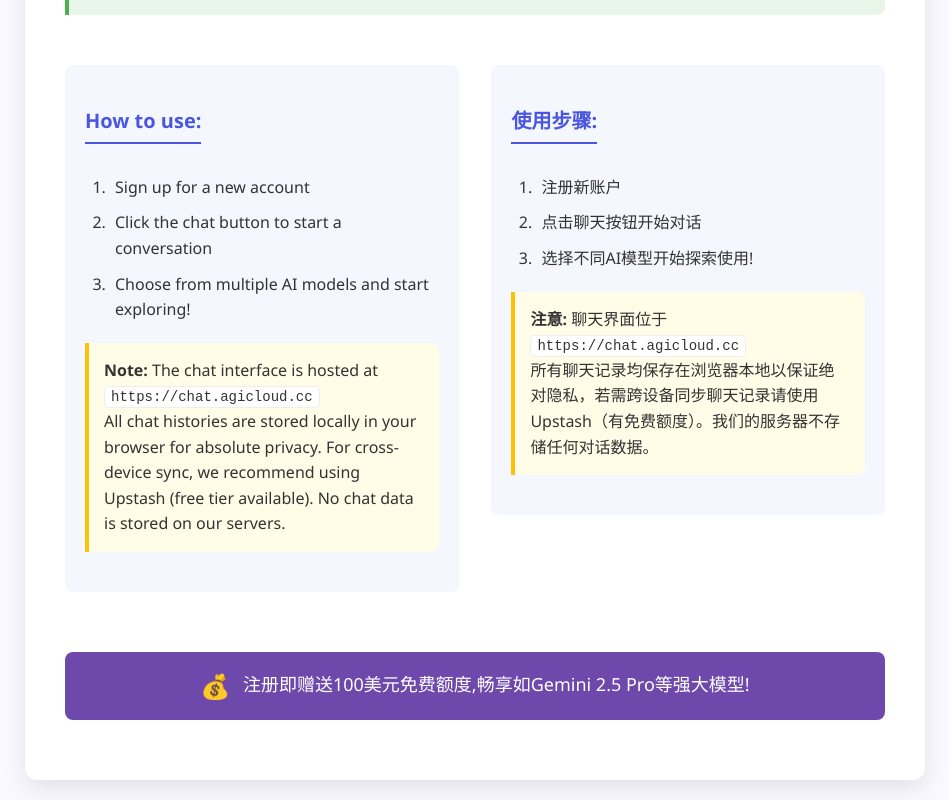
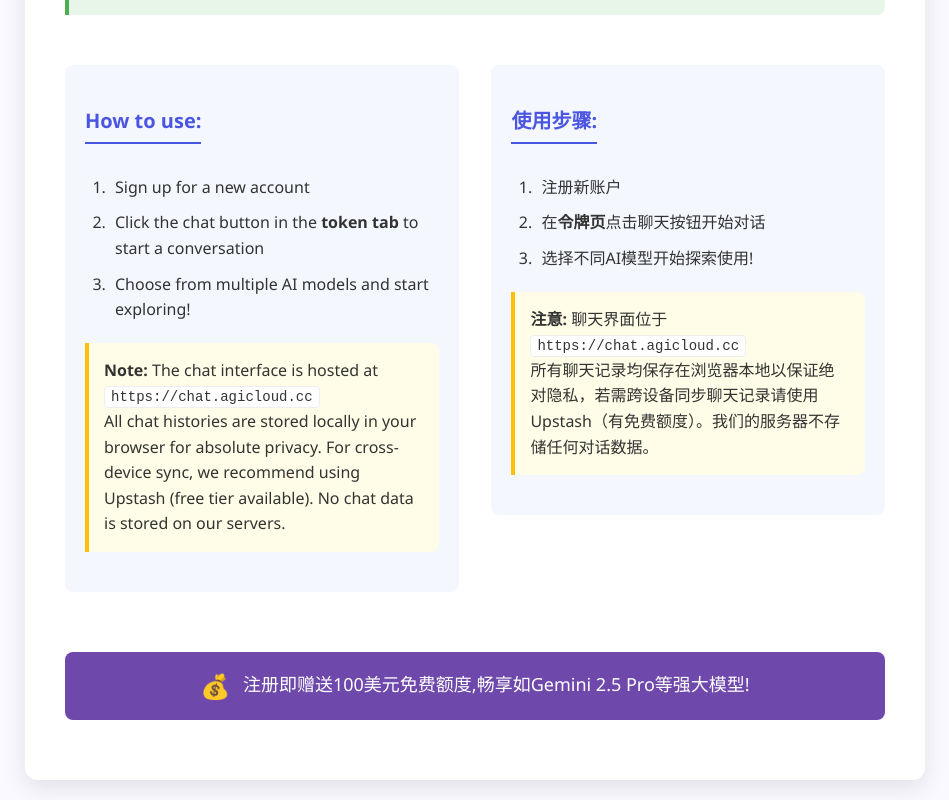
Before and after one commit to cadae/oneapi-home, a plain HTML site: page index.html in a window 1280 px wide. Shown: the part 1006-1806 px from the top of the page, without its empty margins (165-1114 px from the left). Drawn offline with Linux system fonts and the light colour scheme.

Commit message:
updated wording

```diff
--- a/index.html
+++ b/index.html
@@ -145,7 +145,7 @@
           <p class="section-title">How to use:</p>
           <ol class="steps">
             <li>Sign up for a new account</li>
-            <li>Click the chat button to start a conversation</li>
+            <li>Click the chat button in the <b>token tab</b> to start a conversation</li>
             <li>Choose from multiple AI models and start exploring!</li>
           </ol>
 
@@ -162,7 +162,7 @@
           <p class="section-title">使用步骤:</p>
           <ol class="steps">
             <li>注册新账户</li>
-            <li>点击聊天按钮开始对话</li>
+            <li>在<b>令牌页</b>点击聊天按钮开始对话</li>
             <li>选择不同AI模型开始探索使用!</li>
           </ol>
 
```
